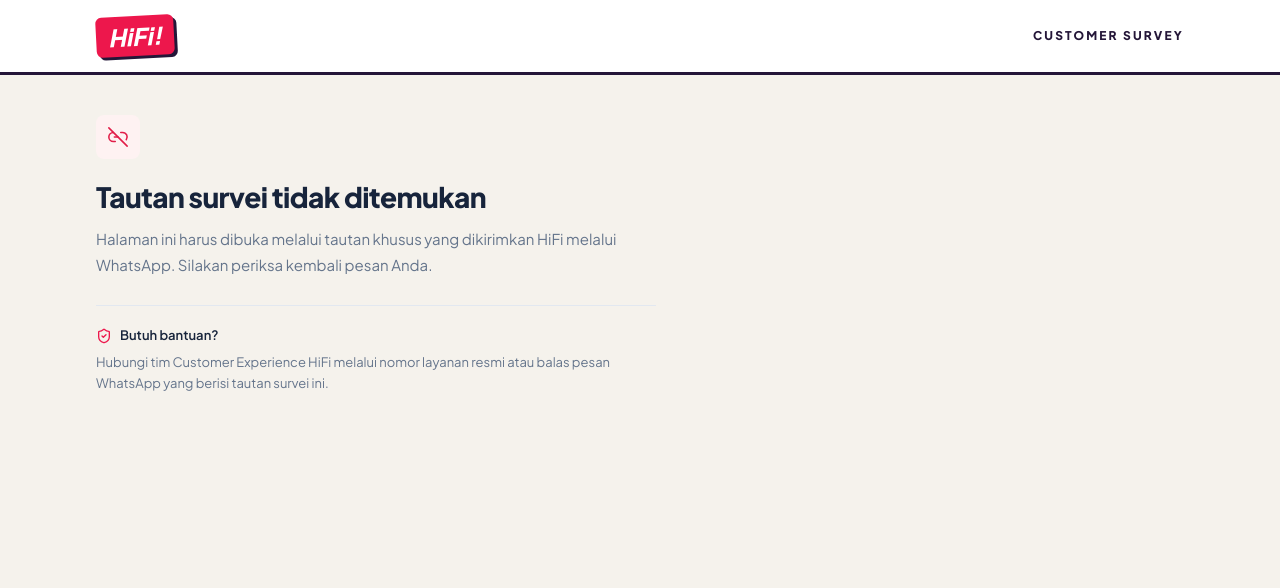
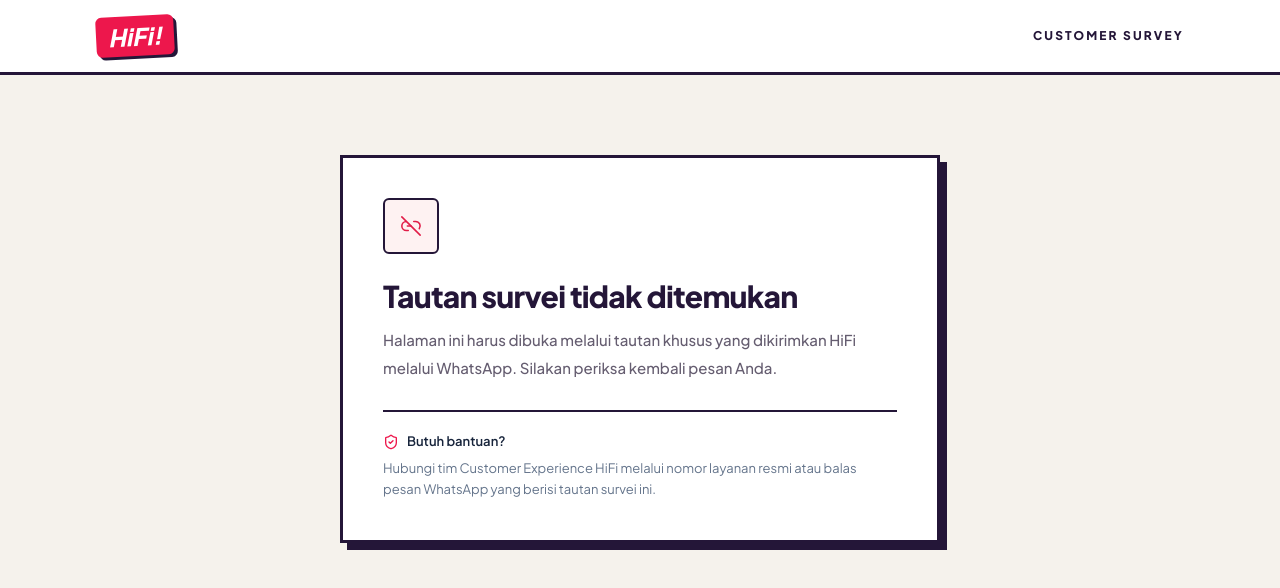
Before and after one commit to nanaboo17/hifi-customer-survey, a Next.js app: page / in a window 1280 px wide. Shown: the top 588 px of the page. Built offline with nearby package versions, Linux system fonts and the light colour scheme.

Commit message:
Match survey status states to playful high-contrast redesign

```diff
--- a/components/survey/status-view.tsx
+++ b/components/survey/status-view.tsx
@@ -44,17 +44,17 @@
   const Icon = status === 'unconfigured' ? AlertTriangle : tone.icon
 
   return (
-    <div className="max-w-[560px] animate-fade-up">
-      <span className={cn('flex h-11 w-11 items-center justify-center rounded-lg', tone.badge)} aria-hidden>
+    <div className="mx-auto mt-10 max-w-[600px] border-[3px] border-[#241638] bg-white p-7 shadow-[7px_7px_0_#241638] sm:p-10">
+      <span className={cn('flex h-14 w-14 items-center justify-center rounded-md border-2 border-[#241638]', tone.badge)} aria-hidden>
         <Icon size={22} strokeWidth={1.7} />
       </span>
 
-      <h1 className="mt-5 text-[24px] font-extrabold leading-tight tracking-[-0.6px] text-ink sm:text-[28px]">
+      <h1 className="mt-6 text-2xl font-black leading-tight tracking-tight text-[#241638] sm:text-3xl">
         {info.title}
       </h1>
-      <p className="mt-3 text-[15px] leading-[1.7] text-muted">{info.message}</p>
+      <p className="mt-3 text-[15px] font-medium leading-7 text-[#655d70]">{info.message}</p>
 
-      <div className="mt-7 border-t border-line pt-5">
+      <div className="mt-7 border-t-2 border-[#241638] pt-5">
         <p className="flex items-center gap-2 text-[13px] font-semibold text-ink">
           <ShieldCheck size={16} className="text-brand" aria-hidden /> Butuh bantuan?
         </p>
```
